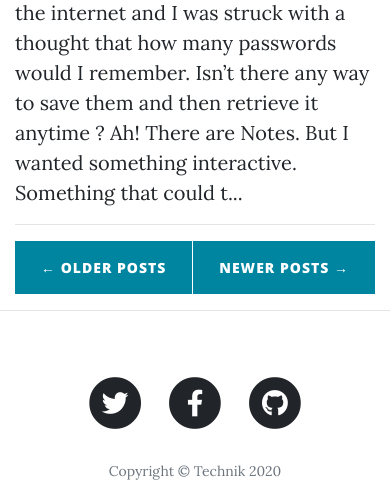
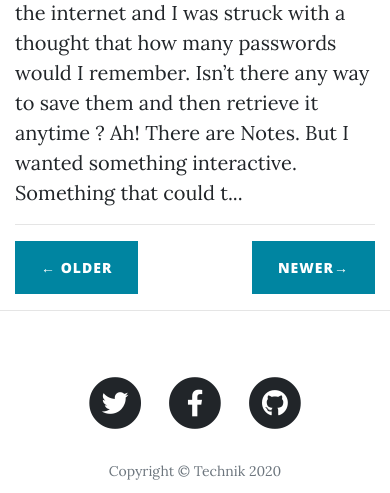
Before and after one commit to ashutoshkrris/Technik, a Flask app: page / in a window 390 px wide. Shown: the part 1271-1764 px from the top of the page. Run offline with Flask 2, Linux system fonts and the light colour scheme; data comes from the database, SQL or seed files in the repository; some libraries are stand-ins or nearby versions.

Commit message:
fixed older and newer buttons on mobile screens

```diff
--- a/templates/index.html
+++ b/templates/index.html
@@ -41,9 +41,9 @@
         <!-- Pager -->
         <div class="clearfix">
           {% if number!=0 %}
-          <a class="btn btn-primary float-left" href="{{prev}}">&larr; Older Posts</a>
+          <a class="btn btn-primary float-left" href="{{prev}}">&larr; Older</a>
           {% endif %}
-          <a class="btn btn-primary float-right" href="{{next}}">Newer Posts &rarr;</a>
+          <a class="btn btn-primary float-right" href="{{next}}">Newer&rarr;</a>
         </div>
       </div>
     </div>
```
